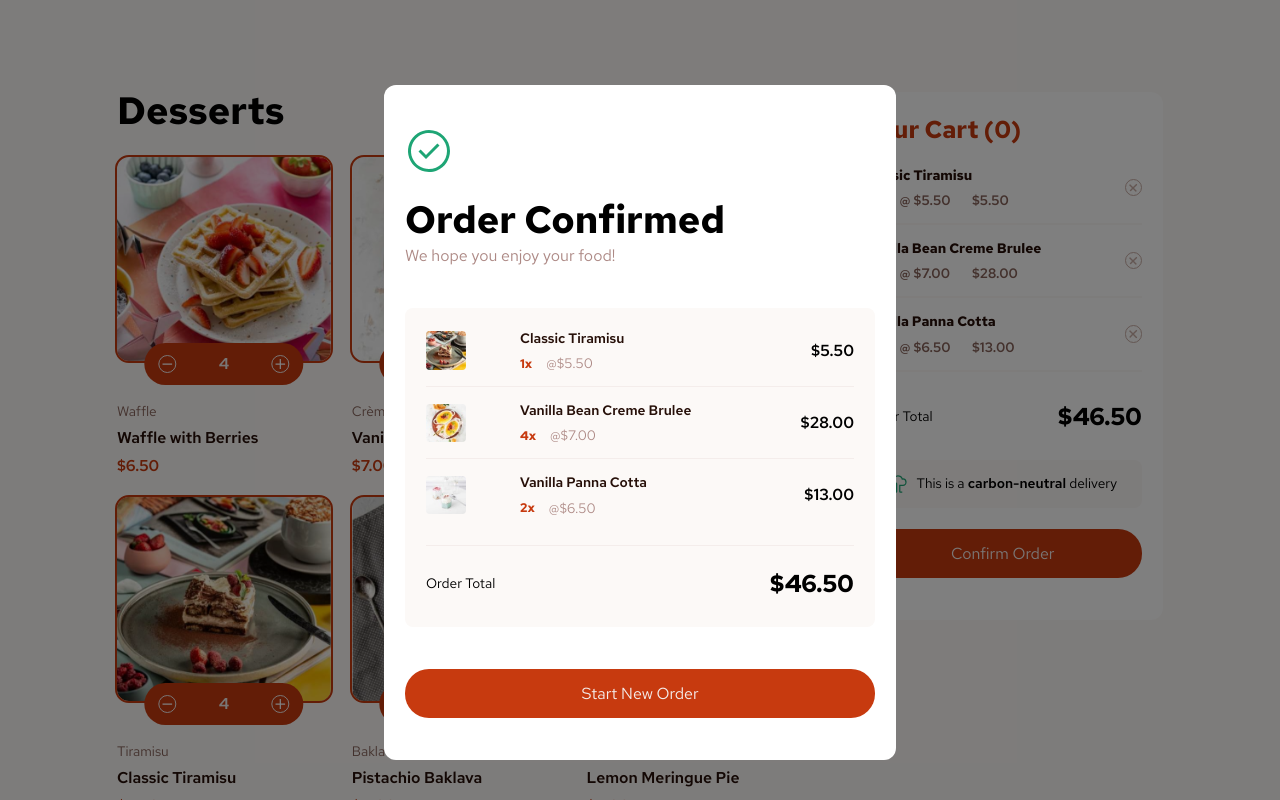
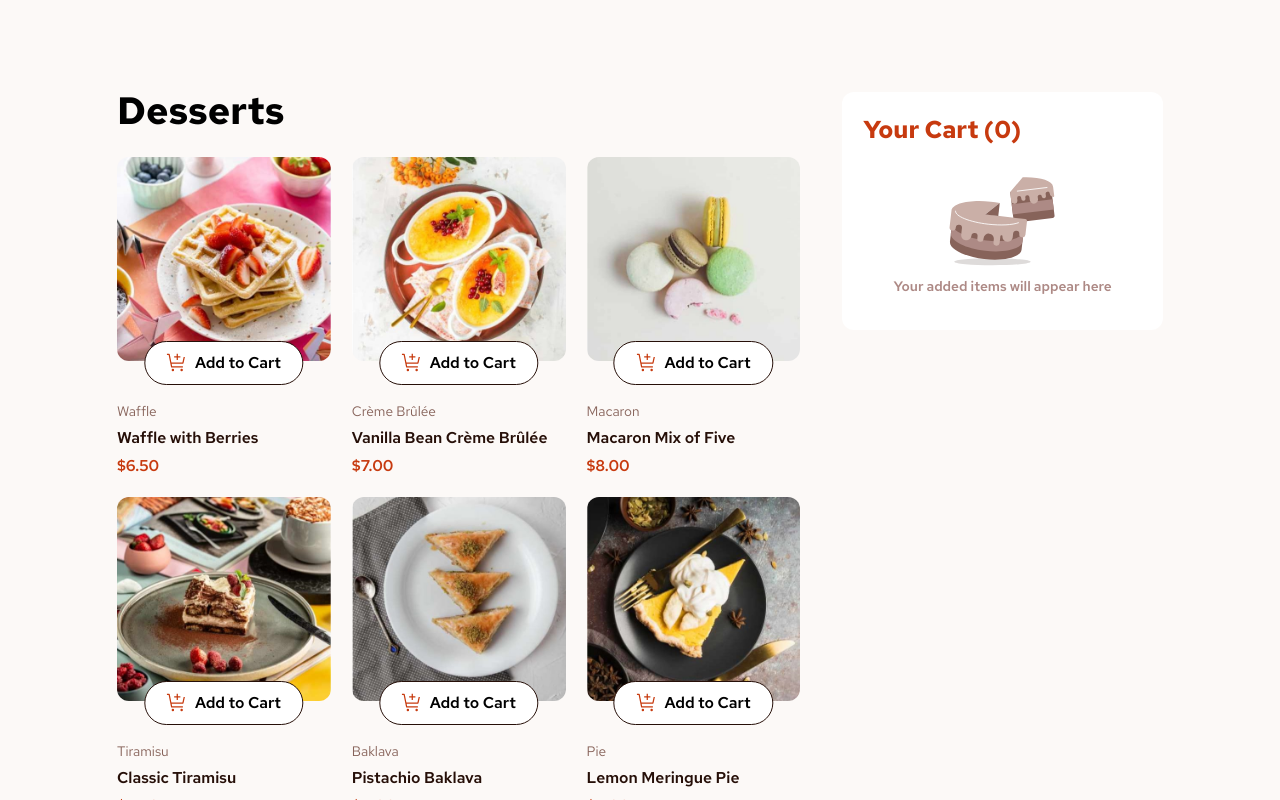
Before and after one commit to MCDoodle1/Product-list-with-cart, a React (Vite) app in the folder frontend/: page / in a window 1280 px wide. Shown: the top 800 px of the page. Built offline with nearby package versions, Linux system fonts and the light colour scheme.

Commit message:
Added React functionality

```diff
--- a/frontend/package.json
+++ b/frontend/package.json
@@ -11,7 +11,8 @@
   },
   "dependencies": {
     "react": "^18.3.1",
-    "react-dom": "^18.3.1"
+    "react-dom": "^18.3.1",
+    "uuid": "^11.0.3"
   },
   "devDependencies": {
     "@eslint/js": "^9.13.0",
--- a/frontend/src/App.css
+++ b/frontend/src/App.css
@@ -363,6 +363,7 @@ hr {
 }
 
 .button-large {
+  width: 100%;
   color: var(--clr-rose-100);
   background-color: var(--clr-red);
   text-align: center;
@@ -455,31 +456,33 @@ hr {
   &.text {
     color: var(--clr-rose-400);
   }
-  &.order-wrapper {
+  &.products-wrapper {
     background-color: var(--clr-rose-50);
-    padding: var(--space-l);
-    margin-block: var(--space-xxl);
+    margin-block: var(--space-xl);
     border-radius: var(--br-m);
   }
   &.item-wrapper {
     display: grid;
-    grid-template-columns: 1fr 3fr 1fr;
+    grid-template-columns: 1.25fr 4fr 1fr;
+    padding: var(--space-l);
+    justify-content: space-between;
     align-items: center;
     gap: var(--space-m);
   }
+  &.item-subwrapper {
+    display: flex;
+    flex-direction: column;
+    gap: var(--space-s);
+  }
   &.line {
-    width: 100%;
+    width: 90%;
     border-bottom: 1px solid var(--clr-rose-100);
+    margin-block: 0;
     &:last-of-type {
-      margin-block-start: var(--space-xl);
+      margin-block-start: var(--space-s);
     }
   }
-  &.item-subwrapper {
-    display: grid;
-    gap: var(--space-s);
-  }
   &.thumbnail {
-    width: 90%;
     border-radius: var(--br-xs);
   }
   &.name {
@@ -488,27 +491,28 @@ hr {
   }
   &.number-pricewrapper {
     display: flex;
+    flex-wrap: wrap;
     gap: var(--space-m);
     align-items: center;
-  }
-  &.number {
-    color: var(--clr-red);
-    font-size: var(--fs-100);
-    font-weight: var(--fw-700);
-  }
-  &.itemprice {
-    color: var(--clr-rose-400);
-    font-size: calc(var(--fs-100) * 1.1);
+    &.number {
+      color: var(--clr-red);
+      font-size: calc(var(--fs-100) * 1.1);
+      font-weight: var(--fw-700);
+    }
+    &.price {
+      color: var(--clr-rose-300);
+      font-size: calc(var(--fs-100) * 1.17);
+    }
   }
   &.total-itemprice {
-    justify-self: flex-end;
+    justify-content: flex-end;
     font-weight: var(--fw-600);
   }
   &.ordertotal-wrapper {
     display: flex;
     justify-content: space-between;
     align-items: center;
-    padding-block: var(--space-s);
+    padding: var(--space-l);
   }
   &.ordertotal-text {
     font-size: calc(var(--fs-100) * 1.1);
@@ -521,13 +525,19 @@ hr {
 
 @container (width >= 1024px) {
   .lightbox-wrapper {
+    position: fixed;
     width: 40%;
     top: 10%;
     left: 30%;
     border-radius: var(--br-l);
-    padding: var(--space-l);
+    padding: var(--space-xxl);
+  }
+  .lightbox.item-wrapper {
+    grid-template-columns: 1fr 6fr 1fr;
   }
   .lightbox.thumbnail {
-    width: 50%;
+  }
+  .lightbox.total-itemprice {
+    justify-self: flex-end;
   }
 }
--- a/frontend/src/App.jsx
+++ b/frontend/src/App.jsx
@@ -1,17 +1,162 @@
-import { useState } from "react";
+import { useState, useEffect } from "react";
 import "./App.css";
 import Card from "./components/Card";
 import Cart from "./components/Cart";
 import Lightbox from "./components/Lightbox";
 
 function App() {
-  const lightboxActive = true;
+  const [data, setData] = useState([]);
+  const [screenSize, setScreenSize] = useState("mobile");
+  const [cart, setCart] = useState([]);
+  const [clickedItems, setClickedItems] = useState({});
+  const [count, setCount] = useState({});
+  const [lightboxActive, setLightboxActive] = useState(false);
+
+  const totalItems = Object.values(count).reduce((acc, curr) => acc + curr, 0);
+  const totalValue = cart.reduce(
+    (acc, item) => acc + item.price * (count[item.index] || 1),
+    0
+  );
+
+  useEffect(() => {
+    // Function to fetch data from data.json and assign it to state
+    fetch("../../data.json")
+      .then((response) => response.json())
+      .then((data) => {
+        setData(data);
+      })
+      .catch((error) => console.error("Error fetching data:", error));
+  }, []);
+
+  useEffect(() => {
+    // Function to determine screen size category
+    const updateScreenSize = () => {
+      if (window.innerWidth >= 1024) {
+        setScreenSize("desktop");
+      } else if (window.innerWidth >= 768) {
+        setScreenSize("tablet");
+      } else {
+        setScreenSize("mobile");
+      }
+    };
+
+    // Set initial screen size and add resize event listener
+    updateScreenSize();
+    window.addEventListener("resize", updateScreenSize);
+
+    // Cleanup on component unmount
+    return () => window.removeEventListener("resize", updateScreenSize);
+  }, []);
+
+  if (!data) {
+    return <div>Loading...</div>;
+  }
+
+  const handleAddToCart = (product, index) => {
+    // function to define actions after "Add to Cart" button is clicked.
+    setCart((prevCart) => {
+      // Check if an item with that index exists in the cart
+      const isItemInCart = prevCart.some((item) => item.index === index);
+      if (isItemInCart) {
+        // if it exists, render the cart as it is to avoid duplicates
+        return prevCart;
+      }
+      // Add the item to the cart if it does not exist
+      return [...prevCart, { ...product, index }];
+    });
+
+    setCount((prevCount) => ({
+      // Change the item count to 1
+      ...prevCount,
+      [index]: 1,
+    }));
+
+    setClickedItems((prevState) => ({
+      // Change the button's format.
+      ...prevState,
+      [index]: true,
+    }));
+  };
+
+  const handleIncrement = (index) => {
+    // Function to increase the count
+    setCount((prevCount) => ({
+      // Increase the item's count by one
+      ...prevCount,
+      [index]: (prevCount[index] || 0) + 1,
+    }));
+  };
+
+  const handleDecrement = (index) => {
+    // Function to decrease the count
+    setCount((prevCount) => {
+      // Decrease the item's count by one
+      const newCount = (prevCount[index] || 0) - 1;
+      if (newCount <= 0) {
+        // Remove from cart if count is 0
+        setCart((prevCart) => prevCart.filter((item) => item.index !== index));
+        // Revert the button's format
+        setClickedItems((prevClicked) => ({
+          ...prevClicked,
+          [index]: false,
+        }));
+        // count state is set to zero
+        return { ...prevCount, [index]: 0 };
+      }
+      // if count is > 0, render the newCount (-1)
+      return { ...prevCount, [index]: newCount };
+    });
+  };
+
+  const handleDeleteFromCart = (index) => {
+    // function to delete an item from the cart
+    setCart((prevCart) => prevCart.filter((item) => item.index !== index));
+    // Revert the button's format
+    setClickedItems((prevClicked) => ({
+      ...prevClicked,
+      [index]: false,
+    }));
+  };
+
+  const handleConfirmOrder = () => {
+    setLightboxActive(!lightboxActive);
+  };
+
+  const handleStartNewOrder = () => {
+    setLightboxActive(false);
+    setCart([]);
+    setClickedItems({});
+    setCount({});
+  };
 
   return (
     <>
-      {lightboxActive && <Lightbox />}
-      <Card />
-      <Cart />
+      {lightboxActive && (
+        <Lightbox
+          cart={cart}
+          count={count}
+          totalItems={totalItems}
+          totalValue={totalValue}
+          confirm={handleStartNewOrder}
+        />
+      )}
+      <Card
+        data={data}
+        screenSize={screenSize}
+        clickedItems={clickedItems}
+        addToCart={handleAddToCart}
+        increment={handleIncrement}
+        decrement={handleDecrement}
+        count={count}
+      />
+      <Cart
+        cart={cart}
+        count={count}
+        deleteItem={handleDeleteFromCart}
+        confirm={handleConfirmOrder}
+        totalItems={totalItems}
+        totalValue={totalValue}
+      />
     </>
   );
 }
--- a/frontend/src/components/ButtonLarge.jsx
+++ b/frontend/src/components/ButtonLarge.jsx
@@ -1,4 +1,8 @@
-const ButtonLarge = ({ text }) => {
-  return <div className="button-large">{text}</div>;
+const ButtonLarge = ({ text, confirm }) => {
+  return (
+    <button className="button-large" onClick={confirm}>
+      {text}
+    </button>
+  );
 };
 export default ButtonLarge;
--- a/frontend/src/components/ButtonSmall.jsx
+++ b/frontend/src/components/ButtonSmall.jsx
@@ -1,19 +1,21 @@
 import cartIcon from "../../assets/images/icon-add-to-cart.svg";
-import minus from "../../assets/images/icon-decrement-quantity.svg";
-import plus from "../../assets/images/icon-increment-quantity.svg";
-import { useState } from "react";
 
-const ButtonSmall = () => {
-  const buttonClicked = false;
-
-  return buttonClicked ? (
-    <div className="button-small unclicked">
+const ButtonSmall = ({
+  index,
+  onClick,
+  buttonClicked,
+  increment,
+  decrement,
+  count,
+}) => {
+  return !buttonClicked ? (
+    <button className="button-small unclicked" onClick={onClick}>
       <img src={cartIcon} alt="Add to cart icon" className="cart-icon" />
       <p>Add to Cart</p>
-    </div>
+    </button>
   ) : (
     <div className="button-small clicked">
-      <div className="minus-icon">
+      <button className="minus-icon" onClick={() => decrement(index)}>
         <svg
           xmlns="http://www.w3.org/2000/svg"
           width="10"
@@ -22,10 +24,10 @@ const ButtonSmall = () => {
         >
           <path fill="#fff" d="M0 .375h10v1.25H0V.375Z" />
         </svg>
-      </div>
+      </button>
 
-      <div>4</div>
-      <div className="plus-icon">
+      <div>{count}</div>
+      <button className="plus-icon" onClick={() => increment(index)}>
         <svg
           xmlns="http://www.w3.org/2000/svg"
           width="10"
@@ -37,7 +39,7 @@ const ButtonSmall = () => {
             d="M10 4.375H5.625V0h-1.25v4.375H0v1.25h4.375V10h1.25V5.625H10v-1.25Z"
           />
         </svg>
-      </div>
+      </button>
     </div>
   );
 };
--- a/frontend/src/components/Card.jsx
+++ b/frontend/src/components/Card.jsx
@@ -1,41 +1,14 @@
-import { useEffect, useState } from "react";
 import ButtonSmall from "./ButtonSmall";
 
-const Card = () => {
-  const [data, setData] = useState(null);
-  const [screenSize, setScreenSize] = useState("mobile");
-  const buttonClicked = true;
-
-  useEffect(() => {
-    fetch("../../data.json")
-      .then((response) => response.json())
-      .then((data) => setData(data))
-      .catch((error) => console.error("Error fetching data:", error));
-  }, []);
-
-  useEffect(() => {
-    // Function to determine screen size category
-    const updateScreenSize = () => {
-      if (window.innerWidth >= 1024) {
-        setScreenSize("desktop");
-      } else if (window.innerWidth >= 768) {
-        setScreenSize("tablet");
-      } else {
-        setScreenSize("mobile");
-      }
-    };
-
-    // Set initial screen size and add resize event listener
-    updateScreenSize();
-    window.addEventListener("resize", updateScreenSize);
-
-    // Cleanup on component unmount
-    return () => window.removeEventListener("resize", updateScreenSize);
-  }, []);
-
-  if (!data) {
-    return <div>Loading...</div>;
-  }
+const Card = ({
+  data,
+  screenSize,
+  clickedItems,
+  addToCart,
+  increment,
+  decrement,
+  count,
+}) => {
   return (
     <>
       <section className="flex-wrapper column-1">
@@ -47,9 +20,16 @@ const Card = () => {
                 <img
                   src={item.image[screenSize]}
                   alt={item.name}
-                  className={buttonClicked ? "image clicked" : "image"}
+                  className={clickedItems[index] ? "image clicked" : "image"}
                 />
-                <ButtonSmall onClick={buttonClicked} />
+                <ButtonSmall
+                  index={index}
+                  onClick={() => addToCart(item, index)}
+                  buttonClicked={clickedItems[index] || false}
+                  increment={increment}
+                  decrement={decrement}
+                  count={count[index] || 0}
+                />
               </div>
 
               <div className="category">{item.category}</div>
--- a/frontend/src/components/Cart.jsx
+++ b/frontend/src/components/Cart.jsx
@@ -1,16 +1,15 @@
 import emptyCartIcon from "../../assets/images/illustration-empty-cart.svg";
 import tree from "../../assets/images/icon-carbon-neutral.svg";
-import cross from "../../assets/images/icon-remove-item.svg";
 import ButtonLarge from "../components/ButtonLarge";
+import CartItem from "./CartItem";
 
-const Cart = () => {
-  const buttonClicked = true;
+const Cart = ({ cart, count, deleteItem, confirm, totalItems, totalValue }) => {
   return (
     <>
       <div className="flex-wrapper column-2">
         <section className="cart-wrapper">
-          <h2 className="cart title">Your Cart (0)</h2>
-          {!buttonClicked ? (
+          <h2 className="cart title">Your Cart ({totalItems})</h2>
+          {cart.length === 0 ? (
             <>
               <img
                 className="cart image"
@@ -23,57 +22,19 @@ const Cart = () => {
             </>
           ) : (
             <>
-              <div className="cart product-wrapper">
-                <div className="cart item-wrapper">
-                  <div className="cart name">Classic Tiramisu</div>
-                  <div className="cart itemprice-wrapper">
-                    <div className="count">1x</div>
-                    <div className="price">@ $5.50</div>
-                    <div className="itemtotal">$5.50</div>
-                  </div>
-                </div>
-                <img
-                  className="cart remove-item"
-                  src={cross}
-                  alt="cross-shaped icon to remove item"
+              {cart.map((item) => (
+                <CartItem
+                  key={item.index}
+                  item={item}
+                  count={count}
+                  deleteItem={deleteItem}
                 />
-              </div>
-              <hr />
-              <div className="cart product-wrapper">
-                <div className="cart item-wrapper">
-                  <div className="cart name">Vanilla Bean Creme Brulee</div>
-                  <div className="cart itemprice-wrapper">
-                    <div className="cart count">4x</div>
-                    <div className="cart price">@ $7.00</div>
-                    <div className="cart itemtotal">$28.00</div>
-                  </div>
-                </div>
-                <img
-                  className="cart remove-item"
-                  src={cross}
-                  alt="cross-shaped icon to remove item"
-                />
-              </div>
-              <hr />
-              <div className="cart product-wrapper">
-                <div className="cart item-wrapper">
-                  <div className="cart name">Vanilla Panna Cotta</div>
-                  <div className="cart itemprice-wrapper">
-                    <div className="cart count">2x</div>
-                    <div className="cart price">@ $6.50</div>
-                    <div className="cart itemtotal">$13.00</div>
-                  </div>
-                </div>
-                <img
-                  className="cart remove-item"
-                  src={cross}
-                  alt="cross-shaped icon to remove item"
-                />
-              </div>
-              <hr />
+              ))}
               <div className="cart ordertotal-wrapper">
                 <div className="cart ordertotal-text">Order Total</div>
-                <div className="cart ordertotal-amount">$46.50</div>
+                <div className="cart ordertotal-amount">
+                  ${totalValue.toFixed(2)}
+                </div>
               </div>
 
               <div className="cart carbon-statement">
@@ -82,7 +43,7 @@ const Cart = () => {
                   This is a <span>carbon-neutral</span> delivery
                 </div>
               </div>
-              <ButtonLarge text={"Confirm Order"} />
+              <ButtonLarge text={"Confirm Order"} confirm={confirm} />
             </>
           )}
         </section>
--- /dev/null
+++ b/frontend/src/components/CartItem.jsx
@@ -0,0 +1,29 @@
+import cross from "../../assets/images/icon-remove-item.svg";
+
+const CartItem = ({ item, count, deleteItem }) => {
+  return (
+    <>
+      <div className={"cart product-wrapper"}>
+        <div className="cart item-wrapper">
+          <div className="cart name">{item.name}</div>
+          <div className="cart itemprice-wrapper">
+            <div className="count">{count[item.index] || 0}x</div>
+            <div className="price">@ ${item.price.toFixed(2)}</div>
+            <div className="itemtotal">
+              ${(item.price * (count[item.index] || 0)).toFixed(2)}
+            </div>
+          </div>
+        </div>
+        <button onClick={() => deleteItem(item.index)}>
+          <img
+            className="cart remove-item"
+            src={cross}
+            alt="cross-shaped icon to remove item"
+          />
+        </button>
+      </div>
+      <hr />
+    </>
+  );
+};
+export default CartItem;
--- a/frontend/src/components/Lightbox.jsx
+++ b/frontend/src/components/Lightbox.jsx
@@ -1,10 +1,7 @@
 import confirmedIcon from "../../assets/images/icon-order-confirmed.svg";
-import productThumbnail_1 from "../../assets/images/image-tiramisu-thumbnail.jpg";
-import productThumbnail_2 from "../../assets/images/image-creme-brulee-thumbnail.jpg";
-import productThumbnail_3 from "../../assets/images/image-panna-cotta-thumbnail.jpg";
 import ButtonLarge from "./ButtonLarge";
 
-const Lightbox = () => {
+const Lightbox = ({ cart, count, totalValue, confirm }) => {
   return (
     <div className="lightbox-layer">
       <div className="lightbox-wrapper">
@@ -15,61 +12,44 @@ const Lightbox = () => {
         />
         <div className="lightbox title">Order Confirmed</div>
         <div className="lightbox text">We hope you enjoy your food!</div>
-        <div className="lightbox order-wrapper">
-          <div className="lightbox item-wrapper">
+
+        <>
+          <div className="lightbox products-wrapper">
+            {cart.map((item, index) => (
+              <>
+                <div key={index} className="lightbox item-wrapper">
                   <img
                     className="lightbox thumbnail"
-              src={productThumbnail_1}
+                    src={item.image.thumbnail}
                     alt=""
                   />
                   <div className="lightbox item-subwrapper">
-              <div className="lightbox name">Classic Tiramisu</div>{" "}
+                    <div className="lightbox name">{item.name}</div>
                     <div className="lightbox number-pricewrapper">
-                <div className="lightbox number">1x</div>
-                <div className="lightbox itemprice">@$5.50</div>
+                      <div className="lightbox number-pricewrapper number">
+                        {count[item.index] || 0}x
+                      </div>
+                      <div className="lightbox number-pricewrapper price">
+                        @ ${item.price.toFixed(2)}
+                      </div>
+                    </div>{" "}
+                  </div>
+                  <div className="lightbox total-itemprice">
+                    ${(item.price * (count[item.index] || 0)).toFixed(2)}
                   </div>
                 </div>
-            <div className="lightbox total-itemprice">$5.50</div>
-          </div>
                 <hr className="lightbox line" />
-          <div className="lightbox item-wrapper">
-            <img
-              className="lightbox thumbnail"
-              src={productThumbnail_2}
-              alt=""
-            />
-            <div className="lightbox item-subwrapper">
-              <div className="lightbox name">Vanilla Bean Creme Brulee</div>
-              <div className="lightbox number-pricewrapper">
-                <div className="lightbox number">4x</div>
-                <div className="lightbox itemprice">@$7.00</div>
+              </>
+            ))}
+            <div className="lightbox ordertotal-wrapper">
+              <div className="lightbox ordertotal-text">Order Total</div>
+              <div className="lightbox ordertotal-amount">
+                ${totalValue.toFixed(2)}
               </div>
             </div>
-            <div className="lightbox total-itemprice">$28.00</div>
           </div>
-          <hr className="lightbox line" />
-          <div className="lightbox item-wrapper">
-            <img
-              className="lightbox thumbnail"
-              src={productThumbnail_3}
-              alt=""
-            />
-            <div className="lightbox item-subwrapper">
-              <div className="lightbox name">Vanilla Panna Cotta</div>
-              <div className="lightbox number-pricewrapper">
-                <div className="lightbox number">2x</div>
-                <div className="lightbox itemprice">@$6.50</div>
-              </div>
-            </div>
-            <div className="lightbox total-itemprice">$13.00</div>
-          </div>
-          <hr className="lightbox line" />
-          <div className="lightbox ordertotal-wrapper">
-            <div className="lightbox ordertotal-text">Order Total</div>
-            <div className="lightbox ordertotal-amount">$46.50</div>
-          </div>
-        </div>
-        <ButtonLarge text={"Start New Order"} />
+          <ButtonLarge text={"Start New Order"} confirm={confirm} />
+        </>
       </div>
     </div>
   );
```
Also changed, not shown: 1 other file (tests, documents, lock files or other folders). Lines whose indentation alone changed are shown as unchanged.
